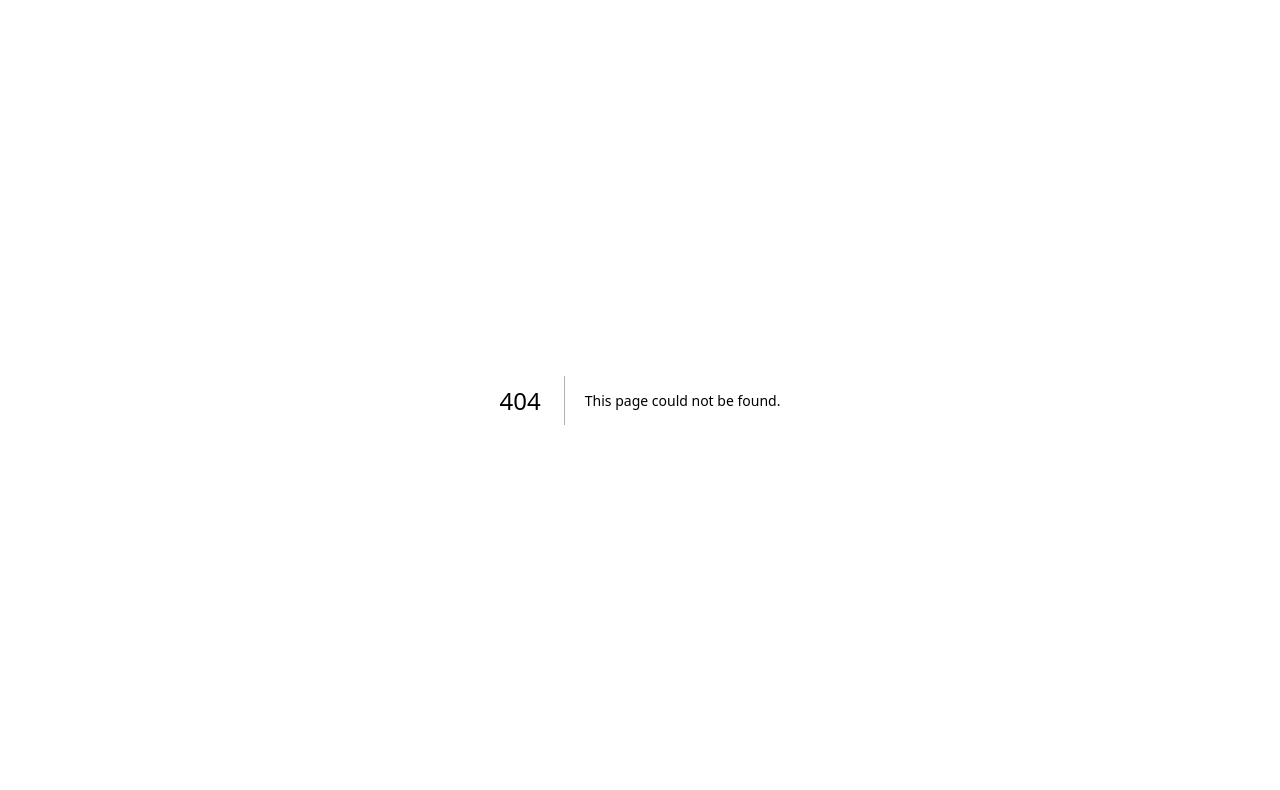
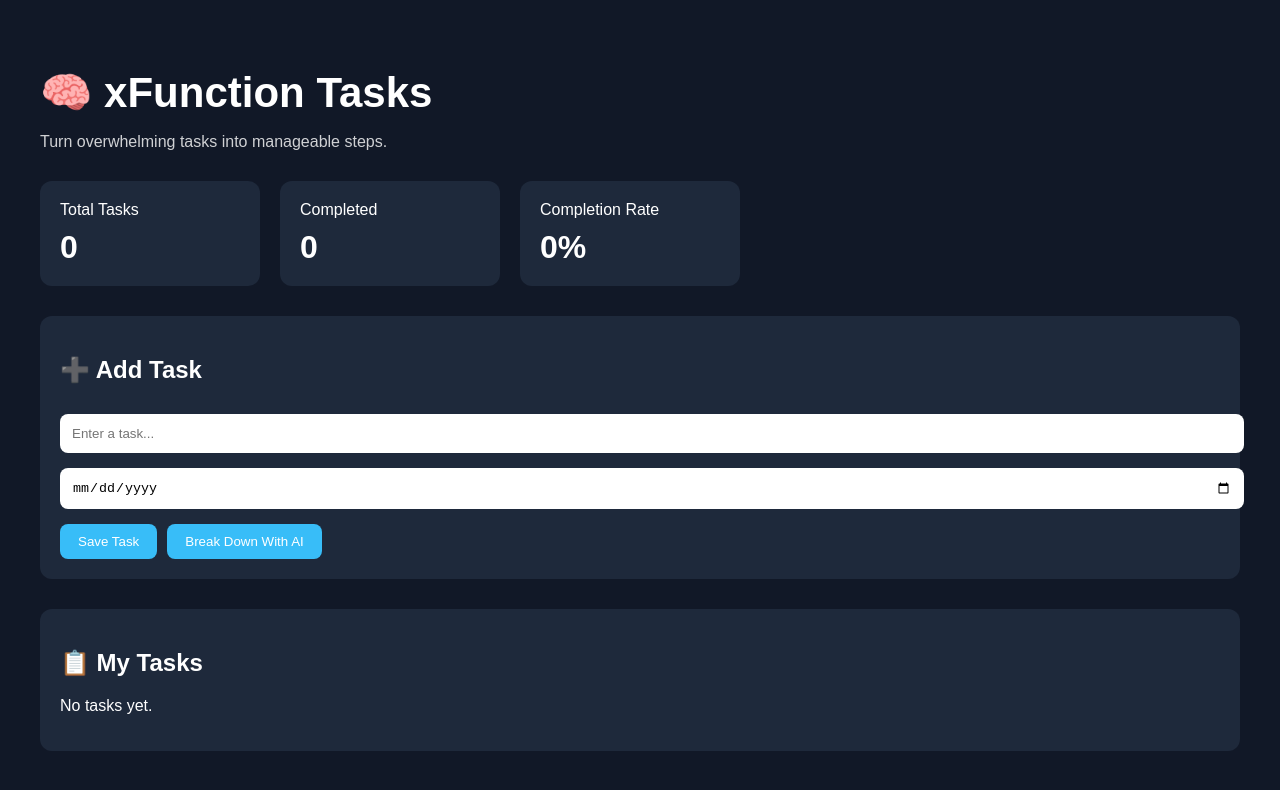
Before and after one commit to npark088-ops/xfunction-site, a Next.js app: page /tasks in a window 1280 px wide. Before the commit this address had no page. Shown: the top 790 px of the page. Built offline with nearby package versions, Linux system fonts and the light colour scheme.

Commit message:
Added Tasks page

```diff
--- a/app/api/events/route.ts
+++ b/app/api/events/route.ts
@@ -19,10 +19,9 @@ export async function POST(request: Request) {
   const events = JSON.parse(file);
 
   events.push({
-  ...data,
-  user: data.user || "anonymous",
-  time: new Date().toISOString(),
-});
+    ...data,
+    time: new Date().toISOString(),
+  });
 
   await fs.writeFile(filePath, JSON.stringify(events, null, 2));
 
--- /dev/null
+++ b/app/tasks/page.tsx
@@ -0,0 +1,327 @@
+"use client";
+
+import { useEffect, useState } from "react";
+
+type Task = {
+  text: string;
+  completed: boolean;
+  dueDate: string;
+};
+
+export default function TasksPage() {
+  const [task, setTask] = useState("");
+  const [dueDate, setDueDate] = useState("");
+  const [tasks, setTasks] = useState<Task[]>([]);
+  const [steps, setSteps] = useState<string[]>([]);
+
+  useEffect(() => {
+    const savedTasks = localStorage.getItem("xfunction_tasks");
+
+    if (savedTasks) {
+      setTasks(JSON.parse(savedTasks));
+    }
+  }, []);
+
+  useEffect(() => {
+    localStorage.setItem("xfunction_tasks", JSON.stringify(tasks));
+  }, [tasks]);
+
+  const addTask = () => {
+    if (!task.trim()) return;
+
+    setTasks([
+  ...tasks,
+  {
+    text: task,
+    completed: false,
+    dueDate
+  }
+]);
+
+    setDueDate("");
+  };
+
+  const deleteTask = (index: number) => {
+    setTasks(tasks.filter((_, i) => i !== index));
+  };
+
+  const toggleTask = (index: number) => {
+    setTasks(
+      tasks.map((task, i) =>
+        i === index
+          ? { ...task, completed: !task.completed }
+          : task
+      )
+    );
+  };
+
+  const breakDownTask = () => {
+    if (!task.trim()) return;
+
+    setSteps([
+      `Research "${task}"`,
+      `Create a plan for "${task}"`,
+      `Complete the first section`,
+      `Complete the second section`,
+      `Review your work`,
+      `Finish and submit`
+    ]);
+  };
+
+  const completedTasks = tasks.filter(
+    (task) => task.completed
+  ).length;
+
+  const completionRate =
+    tasks.length === 0
+      ? 0
+      : Math.round(
+          (completedTasks / tasks.length) * 100
+        );
+
+  return (
+    <div
+      style={{
+        background: "#111827",
+        color: "white",
+        minHeight: "100vh",
+        padding: "40px",
+        fontFamily: "Arial"
+      }}
+    >
+      <h1
+        style={{
+          fontSize: "42px",
+          marginBottom: "10px"
+        }}
+      >
+        🧠 xFunction Tasks
+      </h1>
+
+      <p
+        style={{
+          opacity: 0.8,
+          marginBottom: "30px"
+        }}
+      >
+        Turn overwhelming tasks into manageable steps.
+      </p>
+
+      <div
+        style={{
+          display: "flex",
+          gap: "20px",
+          marginBottom: "30px",
+          flexWrap: "wrap"
+        }}
+      >
+        <div style={card}>
+          <div>Total Tasks</div>
+          <div style={bigNumber}>{tasks.length}</div>
+        </div>
+
+        <div style={card}>
+          <div>Completed</div>
+          <div style={bigNumber}>
+            {completedTasks}
+          </div>
+        </div>
+
+        <div style={card}>
+          <div>Completion Rate</div>
+          <div style={bigNumber}>
+            {completionRate}%
+          </div>
+        </div>
+      </div>
+
+      <div
+        style={{
+          background: "#1e293b",
+          padding: "20px",
+          borderRadius: "12px",
+          marginBottom: "30px"
+        }}
+      >
+        <h2>➕ Add Task</h2>
+
+        <input
+          value={task}
+          onChange={(e) =>
+            setTask(e.target.value)
+          }
+          placeholder="Enter a task..."
+          style={{
+            width: "100%",
+            padding: "12px",
+            marginTop: "10px",
+            marginBottom: "15px",
+            borderRadius: "8px",
+            border: "none"
+          }}
+        />
+
+<input
+  type="date"
+  value={dueDate}
+  onChange={(e) =>
+    setDueDate(e.target.value)
+  }
+  style={{
+    width: "100%",
+    padding: "12px",
+    marginBottom: "15px",
+    borderRadius: "8px",
+    border: "none"
+  }}
+/>
+
+        <button
+          onClick={addTask}
+          style={button}
+        >
+          Save Task
+        </button>
+
+        <button
+          onClick={breakDownTask}
+          style={{
+            ...button,
+            marginLeft: "10px"
+          }}
+        >
+          Break Down With AI
+        </button>
+      </div>
+
+      {steps.length > 0 && (
+        <div
+          style={{
+            background: "#1e293b",
+            padding: "20px",
+            borderRadius: "12px",
+            marginBottom: "30px"
+          }}
+        >
+          <h2>🤖 AI Breakdown</h2>
+
+          {steps.map((step, index) => (
+            <div
+              key={index}
+              style={{
+                background: "#334155",
+                padding: "12px",
+                borderRadius: "8px",
+                marginBottom: "10px"
+              }}
+            >
+              ✅ {step}
+            </div>
+          ))}
+        </div>
+      )}
+
+      <div
+        style={{
+          background: "#1e293b",
+          padding: "20px",
+          borderRadius: "12px"
+        }}
+      >
+        <h2>📋 My Tasks</h2>
+
+        {tasks.length === 0 && (
+          <p>No tasks yet.</p>
+        )}
+
+        {tasks.map((task, index) => (
+          <div
+            key={index}
+            style={{
+              background: "#334155",
+              padding: "12px",
+              borderRadius: "8px",
+              marginBottom: "10px",
+              display: "flex",
+              justifyContent: "space-between",
+              alignItems: "center"
+            }}
+          >
+            <div>
+              <input
+                type="checkbox"
+                checked={task.completed}
+                onChange={() =>
+                  toggleTask(index)
+                }
+              />
+
+              <span
+                style={{
+                  marginLeft: "10px",
+                  textDecoration:
+                    task.completed
+                      ? "line-through"
+                      : "none"
+                }}
+              >
+                <div>
+  <div>{task.text}</div>
+
+  {task.dueDate && (
+    <div
+      style={{
+        fontSize: "12px",
+        opacity: 0.7
+      }}
+    >
+      📅 Due: {task.dueDate}
+    </div>
+  )}
+</div>
+              </span>
+            </div>
+
+            <button
+              onClick={() =>
+                deleteTask(index)
+              }
+              style={{
+                background: "#ef4444",
+                border: "none",
+                color: "white",
+                padding: "8px 12px",
+                borderRadius: "6px",
+                cursor: "pointer"
+              }}
+            >
+              Delete
+            </button>
+          </div>
+        ))}
+      </div>
+    </div>
+  );
+}
+
+const card = {
+  background: "#1e293b",
+  padding: "20px",
+  borderRadius: "12px",
+  minWidth: "180px"
+};
+
+const bigNumber = {
+  fontSize: "32px",
+  fontWeight: "bold" as const,
+  marginTop: "10px"
+};
+
+const button = {
+  background: "#38bdf8",
+  border: "none",
+  color: "white",
+  padding: "10px 18px",
+  borderRadius: "8px",
+  cursor: "pointer"
+};
--- a/events.json
+++ b/events.json
@@ -16,5 +16,10 @@
     "event": "cookie_accept",
     "user": "htgwb4vi9q7",
     "time": "2026-06-29T05:26:44.720Z"
+  },
+  {
+    "event": "cookie_accept",
+    "user": "htgwb4vi9q7",
+    "time": "2026-06-29T05:41:18.379Z"
   }
 ]
```
Also changed, not shown: app/dashboard/page.tsx (+142 -5 lines), app/page.tsx (+14 -1 lines).
